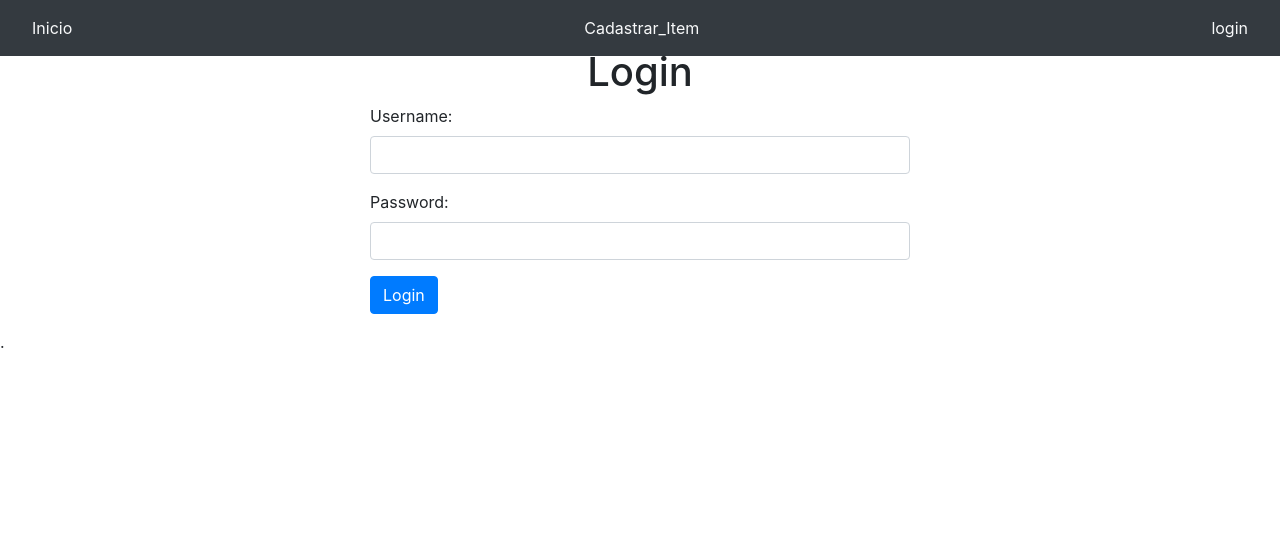
After one commit to augustin1977/Inventario, a Django app: page /accounts/login/ in a window 1280 px wide. The commit adds this page. Shown: the top 554 px of the page. Run offline with Django 5.2, Linux system fonts and the light colour scheme; parts of the project's set-up code (start-up, migrations or seed data) failed here and were passed over.

Commit message:
criando login de usuario

```diff
--- a/Materiais/templates/cadastro_material.html
+++ b/Materiais/templates/cadastro_material.html
@@ -6,6 +6,11 @@
 {% block 'conteudo'%}
 <div class="text-center">
     <br><br>
+    {% if status == '99' %}
+    <div class="alert alert-danger" role="alert">
+       Erro de Cadastro
+      </div>
+    {% endif %}
     <h1>Cadastro Item</h1>
 </div>
 <div class='container'>
--- a/Materiais/urls.py
+++ b/Materiais/urls.py
@@ -0,0 +1,6 @@
+from django.urls import path
+from . import views
+urlpatterns = [
+    path("",views.home, name="home"),
+    path("cadastrar_item/",views.cadastrar, name="cadastrar_item"),
+]
--- a/inventario/settings.py
+++ b/inventario/settings.py
@@ -127,9 +127,9 @@
 LOGOUT_REDIRECT_URL='login'
 LOGIN_REDIRECT_URL='home'
 
-# AUTHENTICATION_BACKENDS = [
-#     'django.contrib.auth.backends.ModelBackend',
-# ]
+AUTHENTICATION_BACKENDS = [
+    'django.contrib.auth.backends.ModelBackend',
+]
 SESSION_COOKIE_AGE = 60*60*4
 SESSION_SAVE_EVERY_REQUEST = True
 
--- a/inventario/urls.py
+++ b/inventario/urls.py
@@ -20,9 +20,14 @@
 from django.conf import settings
 from django.views.generic import RedirectView
 from Materiais import views
+from django.contrib.auth import views as auth_views
+from django.conf.urls.static import static
 
 urlpatterns = [
-    path('', RedirectView.as_view(url='/admin')),
+    path('', RedirectView.as_view(url='/cadastro')),
     path('admin/', admin.site.urls),
-    path('cadastro/',views.cadastro, name="cadastro" ),
+    path('accounts/', include('django.contrib.auth.urls')),
+    path('cadastro/',include('Materiais.urls')),
+    path('logout/',views.logoutUser,name='logout_user'),
+
 ] + static(settings.MEDIA_URL, document_root=settings.MEDIA_ROOT)
--- a/templates/base.html
+++ b/templates/base.html
@@ -23,15 +23,15 @@
   <body>
 
     <nav class="navbar navbar-dark bg-dark fixed-top">
+      <a class="nav-link text-light" href="{% url 'home' %}">Inicio</a>
+      <a class="nav-link text-light" href="{% url 'cadastrar_item' %}">Cadastrar_Item</a>
+      {% if user.is_authenticated %}
+      <a class="nav-link text-light" href="{% url 'logout_user' %}">Sair de {{ user.first_name }} {{ user.last_name }}</a>
+      {% else %}
+      <a class="nav-link text-light" href="{% url 'login' %}">login</a>
+      {% endif %}
+          {% block 'menu' %}  {% endblock %}
 
-
-          {% block 'menu' %} {% endblock %}
-
-          <!-- <form id="logout-form" method="post" action="/admin/logout/">
-          {% csrf_token %}
-          <button type="submit">logout</button>
-      </form>
-    -->
     </nav>
     {% block 'conteudo' %} {% endblock %}
 
--- /dev/null
+++ b/templates/registration/login.html
@@ -0,0 +1,30 @@
+{% extends 'base.html'%}
+{% block 'titulo'%} Login  {% endblock %}
+{% block 'menu' %}
+{% endblock %}
+{% block 'conteudo'%}
+<div class="text-center">
+    <br><br>
+    <h1>Login</h1>
+</div>
+<div class='container'>
+    <div class='row'>
+        <div class='col-md-3'></div>
+        <div class='col-md'>
+            <form method="post" action="{% url 'login' %}">
+                {% csrf_token %}
+                <div class="form-group">
+                    <label for="id_username">Username:</label>
+                    <input type="text" name="username" id="id_username" class="form-control" required>
+                </div>
+                <div class="form-group">
+                    <label for="id_password">Password:</label>
+                    <input type="password" name="password" id="id_password" class="form-control" required>
+                </div>
+                <button type="submit" class="btn btn-primary">Login</button>
+            </form>
+        </div>
+        <div class='col-md-3'></div>
+    </div>
+</div>
+{% endblock %}
```
Also changed, not shown: Materiais/templates/home.html (added, +26 -0 lines), Materiais/views.py (+21 -2 lines), templates/registration/logged_out.html (added, +19 -0 lines).
